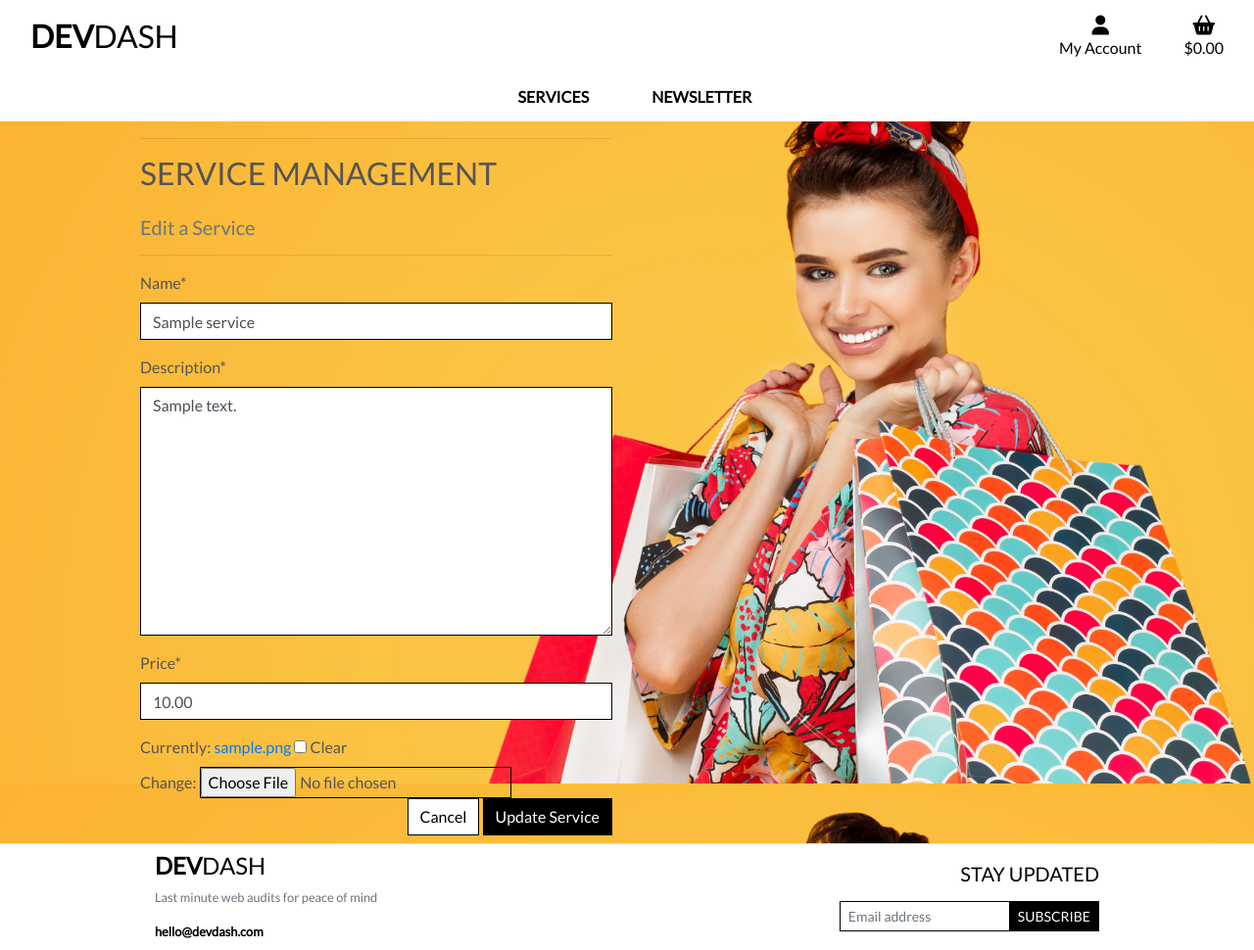
After one commit to henrytitheridge-stone/devdash_project, a Django app: page /services/edit/1/ in a window 1280 px wide. The commit adds this page. Shown: the whole page at 98% size. Run offline with Django 3.2, Linux system fonts and the light colour scheme; a user stored in the database is signed in; tables that the repository leaves empty hold one stand-in row (values such as "Sample post"); some libraries are stand-ins or nearby versions.

Commit message:
Build complete edit_service functionality

```diff
--- /dev/null
+++ b/services/templates/services/edit_service.html
@@ -0,0 +1,54 @@
+{% extends "base.html" %}
+{% load static %}
+{% load crispy_forms_tags %}
+
+{% block page_header %}
+    <div class="container header-container">
+        <div class="row">
+            <div class="col"></div>
+        </div>
+    </div>
+{% endblock %}
+
+{% block content %}
+    <div class="overlay"></div>
+    <div class="container">
+        <div class="row">
+            <div class="col-12 col-md-6">
+                <hr>
+                <h2 class="logo-font mb-4">Service Management</h2>
+                <h5 class="text-muted">Edit a Service</h5>
+                <hr>
+            </div>
+        </div>
+
+        <div class="row">
+            <div class="col-12 col-md-6">
+                <form method="POST" action="{% url 'add_service' %}" class="form mb-2" enctype="multipart/form-data">
+                    {% csrf_token %}
+                    {% for field in form %}
+                        {% if field.name != 'image' %}
+                            {{ field | as_crispy_field }}
+                        {% else %}
+                            {{ field }}
+                        {% endif %}
+                    {% endfor %}
+                    <div class="text-right">
+                        <a class="btn btn-outline-black rounded-0" href="{% url 'services' %}">Cancel</a>
+                        <button class="btn btn-black rounded-0" type="submit">Update Service</button>
+                    </div>
+                </form>
+            </div>
+        </div>
+    </div>
+{% endblock %}
+
+{% block postloadjs %}
+    {{ block.super }}
+    <script type="text/javascript">
+        $('#new-image').change(function() {
+            var file = $('#new-image')[0].files[0];
+            $('#filename').text(`Image will be set to: ${file.name}`);
+        });
+    </script>
+{% endblock %}
--- a/services/urls.py
+++ b/services/urls.py
@@ -5,4 +5,5 @@ urlpatterns = [
     path('', views.all_services, name='services'),
     path('<int:service_id>/', views.service_detail, name='service_detail'),
     path('add/', views.add_service, name='add_service'),
+    path('edit/<int:service_id>/', views.edit_service, name='edit_service'),
 ]
--- a/services/views.py
+++ b/services/views.py
@@ -51,3 +51,32 @@ def add_service(request):
     }
 
     return render(request, template, context)
+
+
+@login_required
+def edit_service(request, service_id):
+
+    if not request.user.is_superuser:
+        # messages.error(request, 'Sorry, only store owners can do that.')
+        return redirect(reverse('home'))
+
+    service = get_object_or_404(Service, pk=service_id)
+    if request.method == 'POST':
+        form = ServiceForm(request.POST, request.FILES, instance=service)
+        if form.is_valid():
+            form.save()
+            # messages.success(request, 'Successfully updated product!')
+            return redirect(reverse('service_detail', args=[service.id]))
+        # else:
+            messages.error(request, 'Failed to update product. Please ensure the form is valid.')
+    else:
+        form = ServiceForm(instance=service)
+        # messages.info(request, f'You are editing {product.name}')
+
+    template = 'services/edit_service.html'
+    context = {
+        'form': form,
+        'service': service,
+    }
+
+    return render(request, template, context)
```
Also changed, not shown: services/templates/services/service_detail.html (+8 -1 lines).
